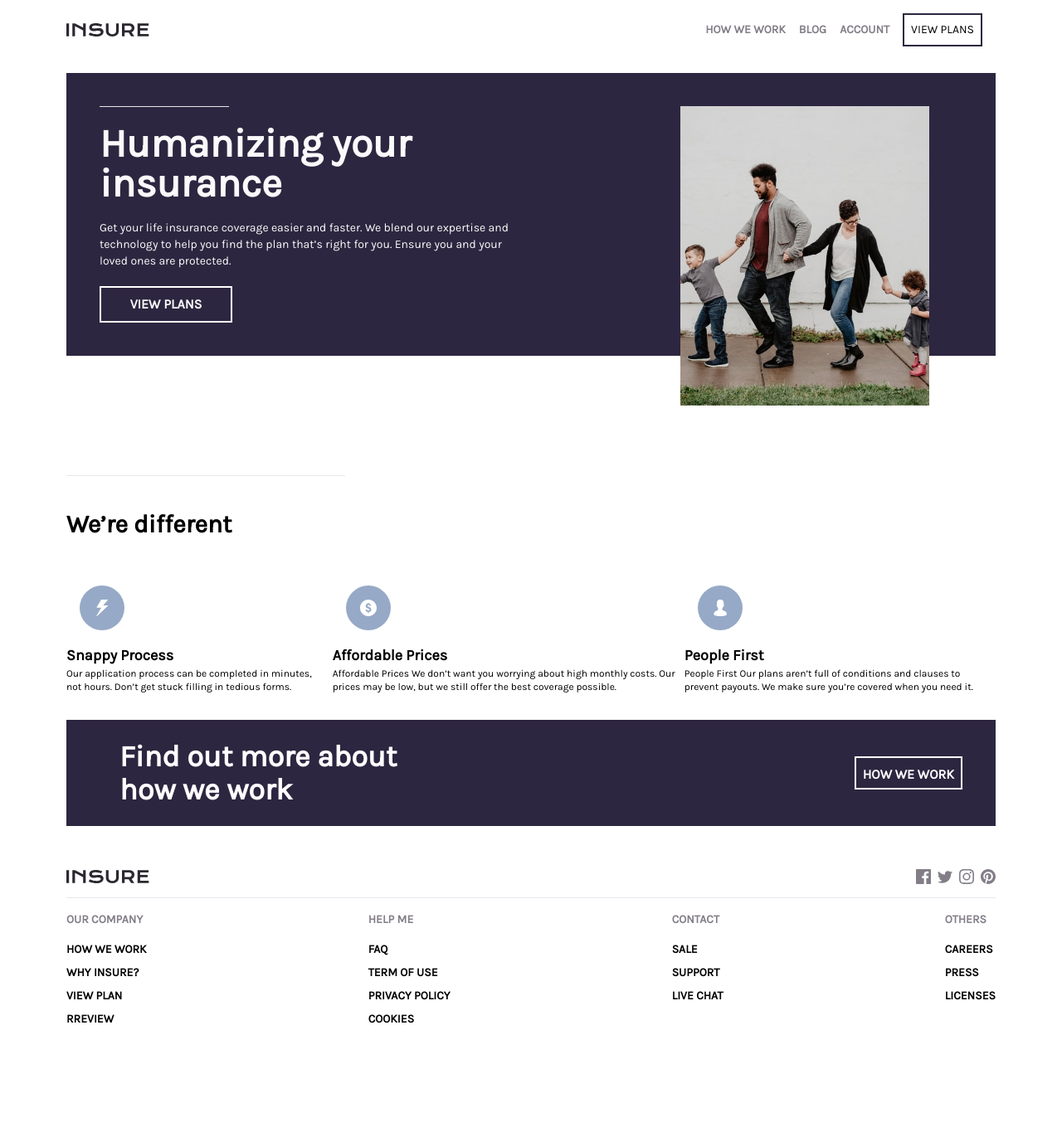
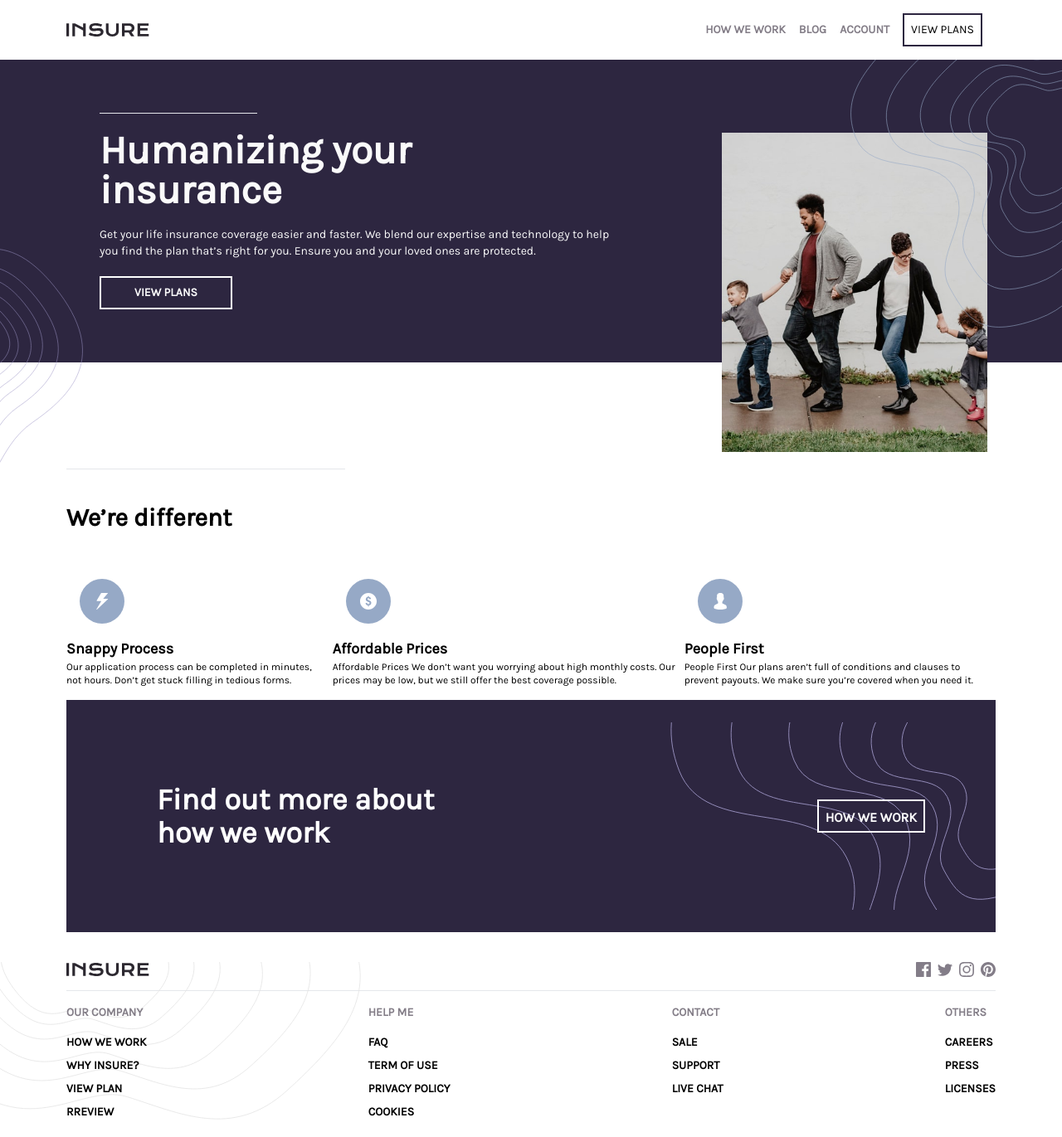
Before and after one commit to theisolatedmonk/insure-landing-page-master, a Next.js app: page / in a window 1280 px wide. Shown: the whole page at 83% size. Before the commit the page ends 1259 px from the top, so only its background shows below. Built offline with nearby package versions, Linux system fonts and the light colour scheme.

Commit message:
mobile design created

```diff
--- a/app/components/Benefit.tsx
+++ b/app/components/Benefit.tsx
@@ -13,7 +13,7 @@ const benefitData = [
 
 export default function Benefit() {
     return (
-        <div className='flex flex-col gap-10 font-Karla mt-28 sm:items-start items-center'>
+        <div className='flex flex-col gap-10 font-Karla mt-28 sm:items-start items-center px-20'>
             <hr className=' w-[30%] bg-white' />
             <p className="text-3xl font-bold ">We’re different</p>
             <div className="sm:flex w-full gap-2 flex-row items-center">
--- a/app/components/Footer.tsx
+++ b/app/components/Footer.tsx
@@ -9,17 +9,17 @@ import iconPinterest from '@/public/images/icon-pinterest.svg';
 
 import iconTwitter from '@/public/images/icon-twitter.svg';
 import Link from 'next/link';
-import { link } from 'fs';
+import bgPatternFooterDesktop from '@/public/images/bg-pattern-footer-desktop.svg';
 
 const SocialMediaIcon = [
-    { src: iconFacebook, alt: 'Facebook' },
+    { src: iconFacebook, alt: 'Facebook', href: '#' },
     {
-        src: iconTwitter, alt: 'Twitter'
+        src: iconTwitter, alt: 'Twitter', href: '#'
     },
 
-    { src: iconInstagram, alt: 'Instagram' },
+    { src: iconInstagram, alt: 'Instagram', href: '#' },
 
-    { src: iconPinterest, alt: 'Pinterest' }]
+    { src: iconPinterest, alt: 'Pinterest', href: '#' }]
 
 
 
@@ -42,7 +42,8 @@ const FooterDetails = [
 ]
 export default function Footer() {
     return (
-        <div className='flex flex-col gap-4 text-sm font-bold py-5' >
+        <div className='flex flex-col gap-4 text-sm font-bold py-5 px-20 ' >
+            <Image src={bgPatternFooterDesktop} alt={'PatternFooterDesktop'} width={100} height={100} className='absolute left-0 w-[35%] z-0 lg:w-[34%]' />
             <div className="flex justify-between items-center">
                 <div className="flex justify-between items-center">
                     <Link href={'/'}><Image src={logo} alt={'logo'} width={100} height={100} />
@@ -50,12 +51,12 @@ export default function Footer() {
                 </div>
                 <div className="flex gap-2 items-center">
                     {SocialMediaIcon.map((item) => (
-                        <Image src={item.src} alt={item.alt} width={18} height={18} />
+                        <Link href={item.href}> <Image src={item.src} alt={item.alt} width={18} height={18} /></Link>
                     ))}
                 </div>
             </div>
-            <hr className='w-full' />
-            <div className="flex justify-between">
+            <hr className='w-full  ' />
+            <div className="flex justify-between z-20">
                 {FooterDetails.map((item, index) => (
                     <div key={index} className="flex  gap-4 flex-col">
 
--- a/app/components/HeroSection.tsx
+++ b/app/components/HeroSection.tsx
@@ -2,22 +2,30 @@ import React from 'react'
 import Image from 'next/image'
 import imageIntroDesktop from '@/public/images/image-intro-desktop.jpg';
 import imageIntroMobile from '@/public/images/image-intro-mobile.jpg';
-
+import bgPatternHowWeWorkMobile from '@/public/images/bg-pattern-how-we-work-mobile.svg';
+import bgPatternIntroLeftDesktop from '@/public/images/bg-pattern-intro-left-desktop.svg';
+import bgPatternIntroLeftMobile from '@/public/images/bg-pattern-intro-left-mobile.svg';
+import bgPatternIntroRightDesktop from '@/public/images/bg-pattern-intro-right-desktop.svg';
+import bgPatternIntroRightMobile from '@/public/images/bg-pattern-intro-right-mobile.svg';
+import bgPatternMobileNav from '@/public/images/bg-pattern-mobile-nav.svg';
 type Props = {}
 
 export default function HeroSection({ }: Props) {
     return (
-        <div className='flex  justify-between items-start w-full   font-Karla text-VeryLightGray relative  p-10'>
-            <div className="flex flex-col pr-50 w-[50%] gap-5 ">
+        <div className='flex   items-start w-full   font-Karla text-VeryLightGray relative  px-20 py-16 overflow-hidden'>
+            <div className="flex flex-col pl-10 w-[60%] gap-5 ">
                 <hr className=' w-[30%] bg-white' />
                 <p className="text-5xl font-bold pr-16"> Humanizing your insurance</p>
                 <p className="text-sm">
                     Get your life insurance coverage easier and faster. We blend our expertise and technology to help you find the plan that’s right for you. Ensure you and your loved ones are protected.
                 </p>
-                <button className=' border-2 border-white p-2 w-40 text-center hover:text-DarkViolet hover:bg-white font-bold'> VIEW PLANS</button>
+                <button className=' border-2 border-white p-2 w-40 text-center hover:text-DarkViolet hover:bg-white font-bold text-sm'> VIEW PLANS</button>
 
             </div>
-            <Image src={imageIntroDesktop} alt={''} className='absolute right-20' width={300} height={300} />
+            {/* <Image src={imageIntroDesktop} alt={''} className='absolute right-[90px]' width={300} height={300} /> */}
+
+            <Image src={bgPatternIntroRightDesktop} alt={''} className='absolute right-0 z-20 -top-6' width={255} height={255} />
+
 
         </div>
     )
--- a/app/components/Navbar.tsx
+++ b/app/components/Navbar.tsx
@@ -9,7 +9,7 @@ type Props = {}
 
 export default function Navbar({ }: Props) {
     return (
-        <div className='flex   w-full  items-center justify-between text-sm '>
+        <div className='flex   w-full  items-center justify-between text-sm px-20 '>
             <Image className=' cursor-pointer' src={logo} alt={''} height={100} width={100} />
             <div className="flex gap-4 items-center ">
                 <div className="sm:flex gap-4 hidden">
--- a/app/page.tsx
+++ b/app/page.tsx
@@ -1,7 +1,6 @@
-import Image from 'next/image'
-import bgPatternFooterDesktop from '@/public/images/bg-pattern-footer-desktop.svg';
 
-import bgPatternFooterMobile from '@/public/images/bg-pattern-footer-mobile.svg';
+import Image from 'next/image';
+// import bgPatternFooterMobile from '@/public/images/bg-pattern-footer-mobile.svg';
 import bgPatternHowWeWorkDesktop from '@/public/images/bg-pattern-how-we-work-desktop.svg';
 import bgPatternHowWeWorkMobile from '@/public/images/bg-pattern-how-we-work-mobile.svg';
 import bgPatternIntroLeftDesktop from '@/public/images/bg-pattern-intro-left-desktop.svg';
@@ -9,15 +8,10 @@ import bgPatternIntroLeftMobile from '@/public/images/bg-pattern-intro-left-mobi
 import bgPatternIntroRightDesktop from '@/public/images/bg-pattern-intro-right-desktop.svg';
 import bgPatternIntroRightMobile from '@/public/images/bg-pattern-intro-right-mobile.svg';
 import bgPatternMobileNav from '@/public/images/bg-pattern-mobile-nav.svg';
-import favicon32x32 from '@/public/images/favicon-32x32.svg';
 
 import iconClose from '@/public/images/icon-close.svg';
-import iconFacebook from '@/public/images/icon-facebook.svg';
-import iconInstagram from '@/public/images/icon-instagram.svg';
 
-import iconPinterest from '@/public/images/icon-pinterest.svg';
 
-import iconTwitter from '@/public/images/icon-twitter.svg';
 import imageIntroDesktop from '@/public/images/image-intro-desktop.jpg';
 import imageIntroMobile from '@/public/images/image-intro-mobile.jpg';
 import Navbar from './components/Navbar';
@@ -26,11 +20,12 @@ import Benefit from './components/Benefit';
 import Footer from './components/Footer';
 
 
+
 export default function Home() {
   return (
-    <div className="flex flex-col h-screen w-full   px-20 py-4 gap-8 font-Karla">
+    <div className="flex flex-col h-screen w-full   py-4 gap-4 font-Karla">
       <Navbar />
-      <div className="bg-DarkViolet w-full h-full">
+      <div className="bg-DarkViolet w-full h-full ">
         <HeroSection />
       </div>
 
@@ -38,13 +33,17 @@ export default function Home() {
       <Benefit />
 
       {/* <Image src={bgPatternHowWeWorkDesktop} alt={''} /> */}
-      <div className="bg-DarkViolet  w-full   flex  text-white items-center justify-between px-10  ">
-        <p className=" text-4xl font-bold  0 w-96 p-6 ">
-          Find out more about how we work
-        </p>
-        <button className=' border-2 border-white  h-10  text-center hover:text-DarkViolet hover:bg-white font-bold p-2'> HOW WE WORK</button>
+      <div className="flex flex-col px-20">
+        <div className="bg-DarkViolet  w-full   flex  text-white items-center justify-between px-20  relative lg:py-[76px] sm:py-[25px]  lg:px-[85px] z-10">
+          <Image src={bgPatternHowWeWorkDesktop} alt={'PatternFooterDesktop'} width={100} height={100} className='absolute right-0 w-[35%]' />
+          <p className=" text-4xl font-bold  0 w-96 p-6 ">
+            Find out more about how we work
+          </p>
+          <button className=' border-2 border-white  h-10  text-center hover:text-DarkViolet hover:bg-white font-bold p-2 z-20'> HOW WE WORK</button>
+        </div>
       </div>
-
+      <Image src={bgPatternIntroLeftDesktop} alt={''} className='absolute left-0 z-20 top-[360px] lg:top-[300px]  overflow-visible' width={100} height={100} />
+      <Image src={imageIntroDesktop} alt={''} className='absolute right-[90px] top-40' width={320} height={320} />
       <Footer />
     </div>
   )
```
